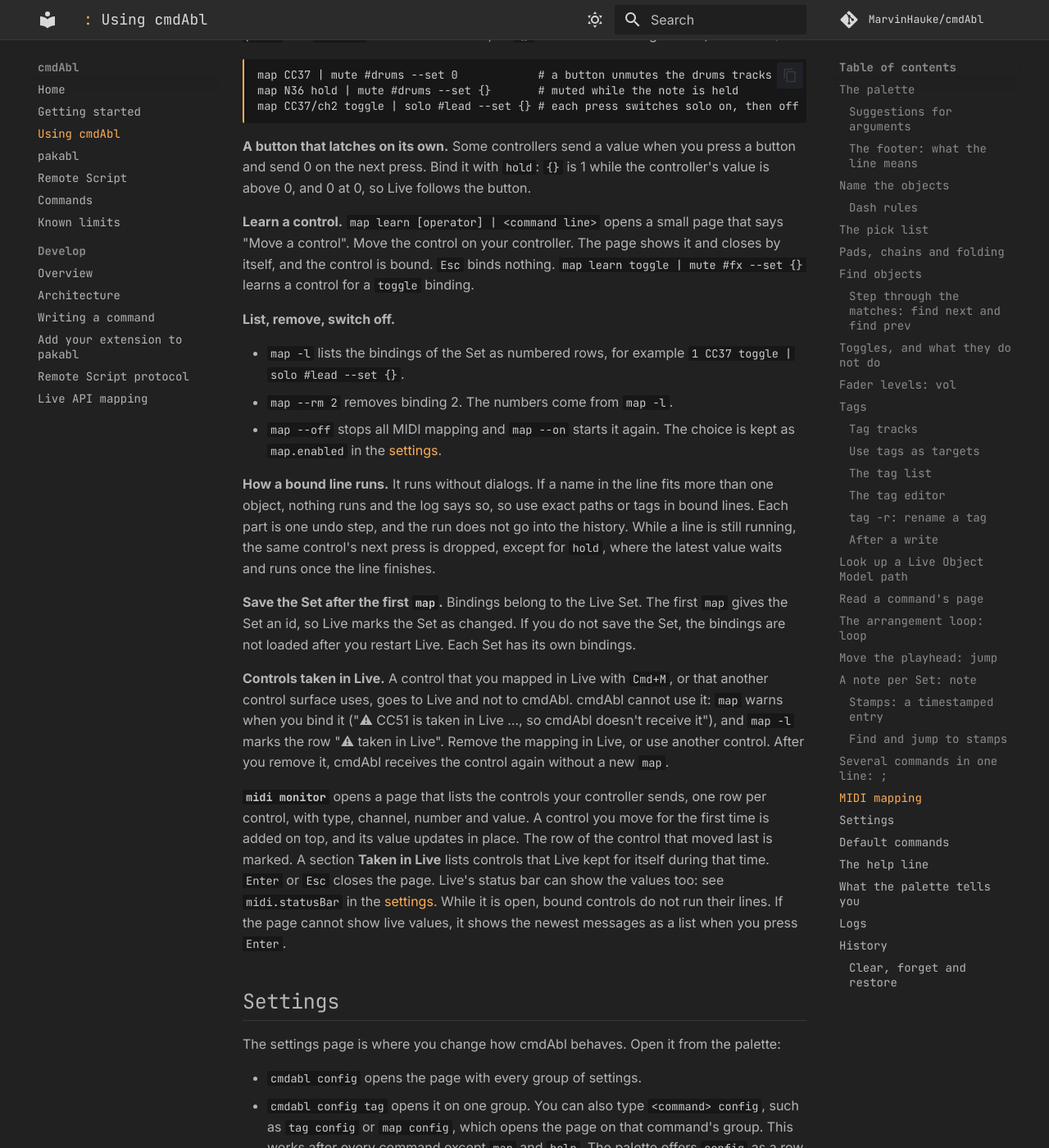
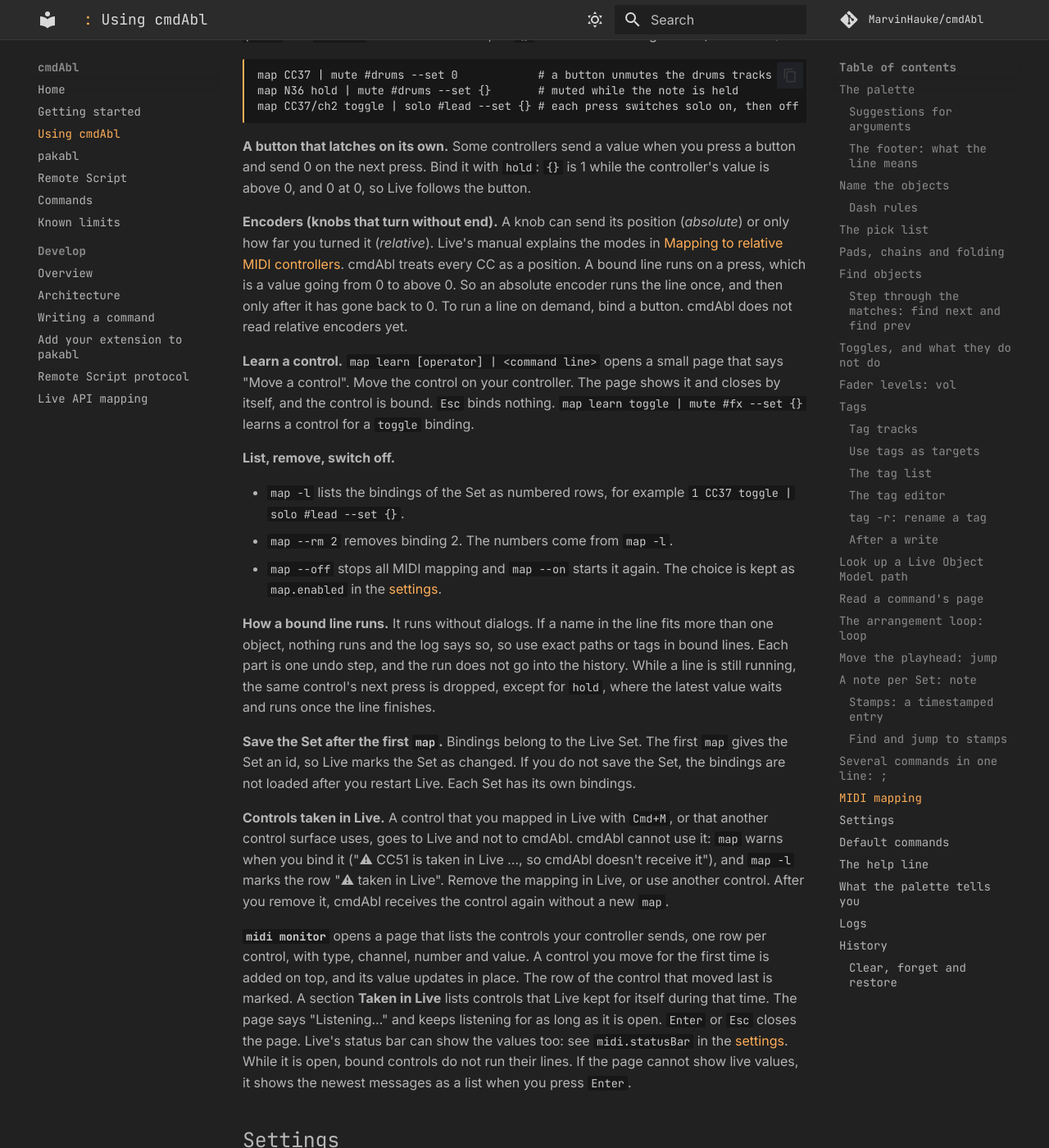
Before and after one commit to MarvinHauke/cmdAbl, an MkDocs documentation site: the page built from docs/using.md, in a window 1280 px wide and 1400 px high, scrolled down 24238 px. Shown: the whole window at 82% size. Built offline with MkDocs 1.6.1 and Material for MkDocs 9.7.7, drawn with Linux system fonts in a browser that asks for light colours; comment, search, counter and statistics services are not loaded.

Commit message:
docs: MIDI mapping on encoders, MIDI monitor keeps listening
Co-Authored-By: Claude Sonnet 5.5 <noreply@anthropic.com>

```diff
--- a/docs/using.md
+++ b/docs/using.md
@@ -636,6 +636,13 @@ map CC37/ch2 toggle | solo #lead --set {} # each press switches solo on, then of
 **A button that latches on its own.** Some controllers send a value when you press a button and send 0 on the next
 press. Bind it with `hold`: `{}` is 1 while the controller's value is above 0, and 0 at 0, so Live follows the button.
 
+**Encoders (knobs that turn without end).** A knob can send its position (*absolute*) or only how far you turned it
+(*relative*). Live's manual explains the modes in [Mapping to relative MIDI
+controllers](https://www.ableton.com/en/live-manual/12/midi-and-key-remote-control/#mapping-to-relative-midi-controllers).
+cmdAbl treats every CC as a position. A bound line runs on a press, which is a value going from 0 to above 0. So an
+absolute encoder runs the line once, and then only after it has gone back to 0. To run a line on demand, bind a
+button. cmdAbl does not read relative encoders yet.
+
 **Learn a control.** `map learn [operator] | <command line>` opens a small page that says "Move a control". Move the
 control on your controller. The page shows it and closes by itself, and the control is bound. `Esc` binds nothing.
 `map learn toggle | mute #fx --set {}` learns a control for a `toggle` binding.
@@ -661,7 +668,7 @@ Live, or use another control. After you remove it, cmdAbl receives the control a
 
 **`midi monitor`** opens a page that lists the controls your controller sends, one row per control, with type, channel,
 number and value. A control you move for the first time is added on top, and its value updates in place. The row of the control that moved last is marked. A section **Taken in Live** lists controls that Live kept for
-itself during that time. `Enter` or `Esc` closes the page. Live's status bar can show the values too: see `midi.statusBar` in the [settings](#settings). While it is open, bound controls do not run their lines.
+itself during that time. The page says "Listening…" and keeps listening for as long as it is open. `Enter` or `Esc` closes the page. Live's status bar can show the values too: see `midi.statusBar` in the [settings](#settings). While it is open, bound controls do not run their lines.
 If the page cannot show live values, it shows the newest messages as a list when you press `Enter`.
 
 ## Settings
```
